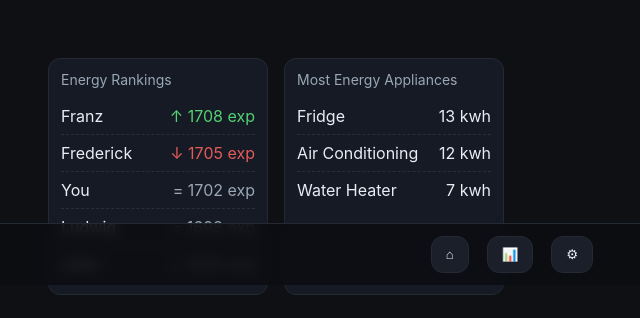
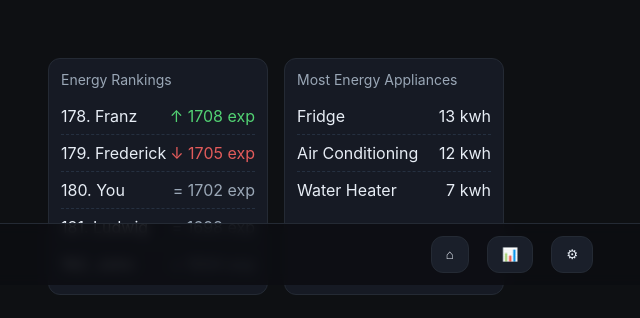
Before and after one commit to TimmyTam123/browhytfarewedoingthis, a Flask app: page / in a window 1280 px wide. Shown: the part 515-833 px from the top of the page, without its empty margins (128-768 px from the left). Run offline with Flask 3, Linux system fonts and the light colour scheme.

Commit message:
before the fire

```diff
--- a/static/style.css
+++ b/static/style.css
@@ -20,6 +20,10 @@ html, body {
   margin: 0;
 box-sizing: border-box;
 
+}
+
+.grayscale {
+  filter: grayscale(100%);
 }
 
 .container {
--- a/templates/index.html
+++ b/templates/index.html
@@ -64,11 +64,11 @@
   <div class="lists two-col">
     <div class="ranking">
       <div class="title">Energy Rankings</div>
-      <div class="row"><span>Franz</span> <span class="arrow up">↑ 1708 exp</span></div>
-      <div class="row"><span>Frederick</span> <span class="arrow down">↓ 1705 exp</span></div>
-      <div class="row"><span>You</span> <span class="arrow same">= 1702 exp</span></div>
-      <div class="row"><span>Ludwig</span> <span class="arrow same">= 1698 exp</span></div>
-      <div class="row"><span>John</span> <span class="arrow same">= 1694 exp</span></div>
+      <div class="row"><span>178. Franz</span> <span class="arrow up">↑ 1708 exp</span></div>
+      <div class="row"><span>179. Frederick</span> <span class="arrow down">↓ 1705 exp</span></div>
+      <div class="row"><span>180. You</span> <span class="arrow same">= 1702 exp</span></div>
+      <div class="row"><span>181. Ludwig</span> <span class="arrow same">= 1698 exp</span></div>
+      <div class="row"><span>182. John</span> <span class="arrow same">= 1694 exp</span></div>
     </div>
 
     <div class="most-energy">
```
